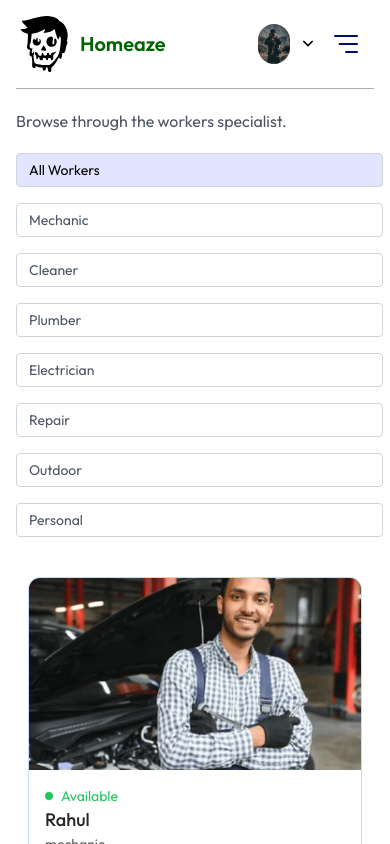
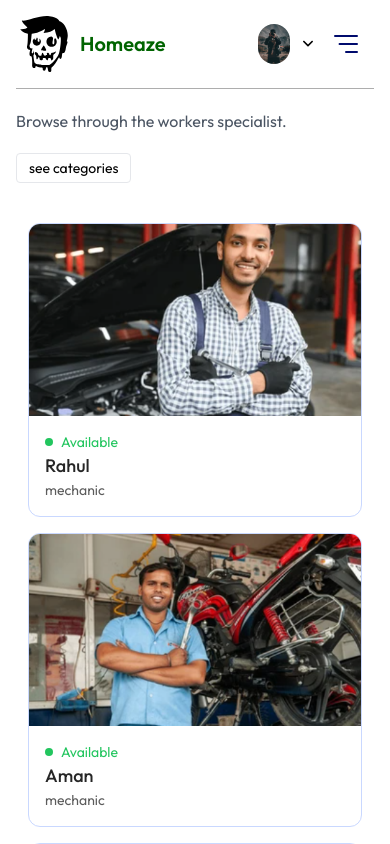
Before and after one commit to NileshSharma71/Homeaze, a React (Vite) app in the folder frontend/: page /workers in a window 390 px wide. Shown: the top 844 px of the page. Built offline with nearby package versions, Linux system fonts and the light colour scheme.

Commit message:
making see categories button for mobile view in Workers.jsx

```diff
--- a/frontend/src/pages/Workers.jsx
+++ b/frontend/src/pages/Workers.jsx
@@ -6,6 +6,7 @@
 
   const{speciality} = useParams()
   const [filterDoc,setFilterDoc] = useState([])
+  const [showFilter,setShowFilter] = useState(false) //for mobile view filter
   const navigate = useNavigate(); //use for navigate to doc
 
   const{workers} = useContext(AppContext)
@@ -27,7 +28,8 @@
     <div>
         <p className='text-gray-600'>Browse through the workers specialist.</p>
         <div className='flex flex-col sm:flex-row items-start gap-5 mt-5'>
-          <div className='flex flex-col gap-4 text-sm text-gray-600'>
+          <button className={`py-1 px-3 border rounded text-sm transition-all sm:hidden ${showFilter ? 'bg-primary text-white' : ''}`} onClick={()=>setShowFilter(prev => !prev)}>see categories</button>
+          <div className={`flex-col gap-4 text-sm text-gray-600 ${showFilter ? 'flex' : 'hidden sm:flex'} `}> {/* adding sm:flex so that in mobile view it hide and in desktop it show */}
             <p onClick={() => navigate('/workers')} className={`w-[94vw] sm:w-auto pl-3 py-1.5 pr-16 border border-gray-300 rounded transition-all cursor-pointer ${!speciality ? 'bg-[#E2E5FF] text-black' : ''}`}>All Workers</p>
             <p onClick={() => speciality === 'Mechanic' ? navigate('/workers') : navigate('/workers/Mechanic')} className={`w-[94vw] sm:w-auto pl-3 py-1.5 pr-16 border border-gray-300 rounded transition-all cursor-pointer ${speciality === 'Mechanic' ? 'bg-[#E2E5FF] text-black ' : ''}`}>Mechanic</p>
             <p onClick={() => speciality === 'Cleaner' ? navigate('/workers') : navigate('/workers/Cleaner')} className={`w-[94vw] sm:w-auto pl-3 py-1.5 pr-16 border border-gray-300 rounded transition-all cursor-pointer ${speciality === 'Cleaner' ? 'bg-[#E2E5FF] text-black ' : ''}`}>Cleaner</p>
```
